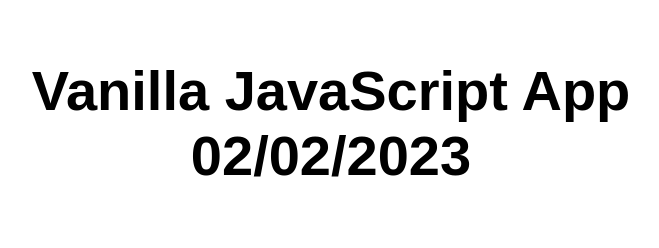
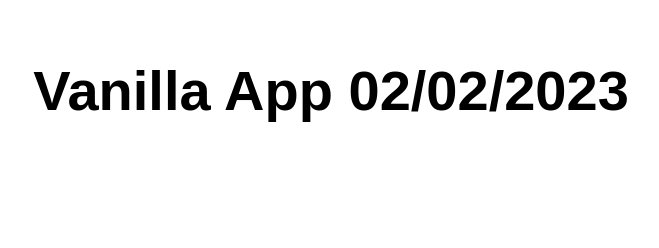
Before and after one commit to JohnFiar/my-first-static-web-app, a website: page src/index.html in a window 1280 px wide. Shown: the whole page, without its empty margins (309-968 px from the left). Drawn offline with Linux system fonts and the light colour scheme.

Commit message:
make changes

```diff
--- a/src/index.html
+++ b/src/index.html
@@ -5,12 +5,12 @@
   <meta charset="UTF-8">
   <meta name="viewport" content="width=device-width, initial-scale=1.0">
   <link rel="stylesheet" href="styles.css">
-  <title>Vanilla JavaScript App 02/02/2023</title>
+  <title>Vanilla App 02/02/2023</title>
 </head>
 
 <body>
   <main>
-    <h1>Vanilla JavaScript App 02/02/2023</h1>
+    <h1>Vanilla App 02/02/2023</h1>
   </main>
 </body>
 
```
